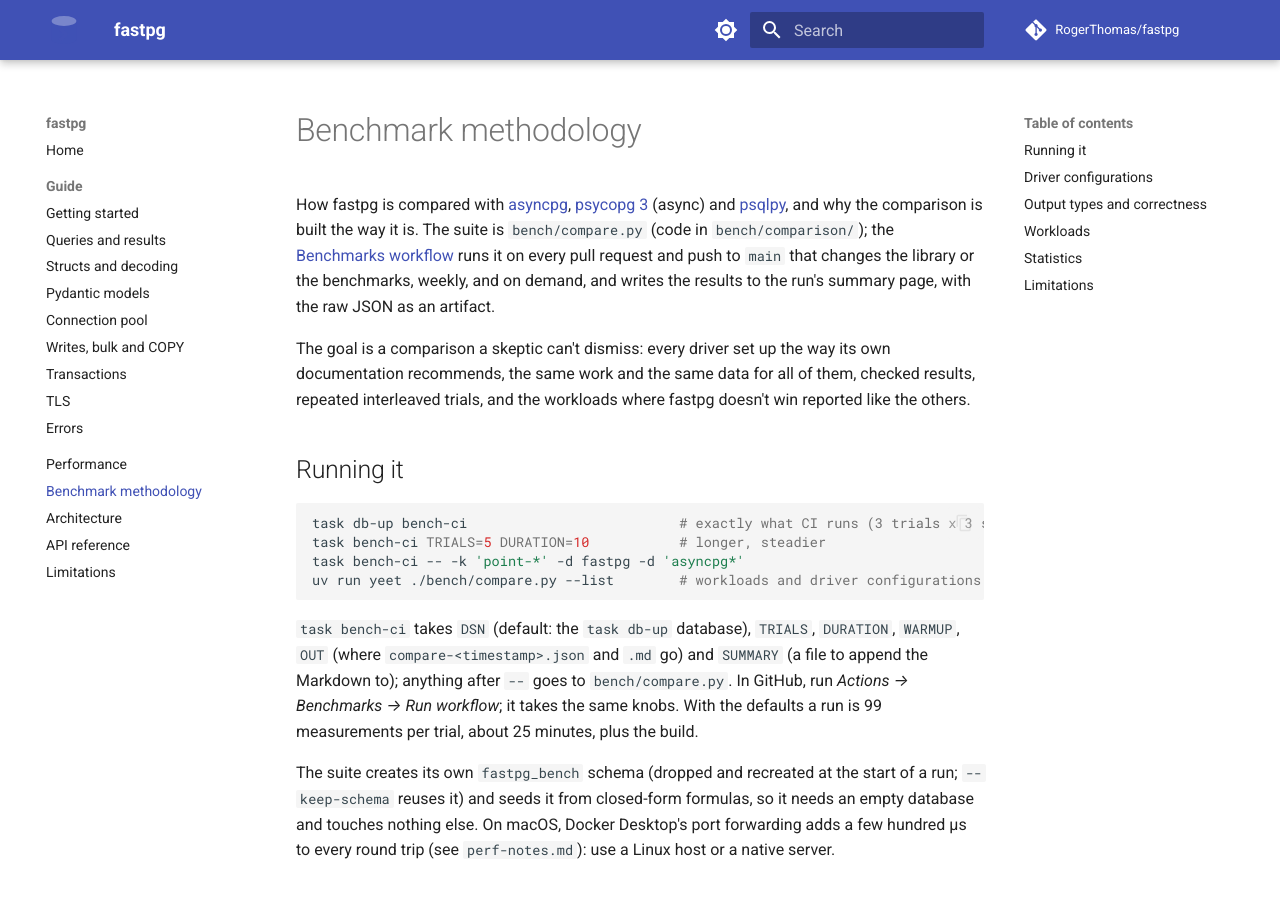
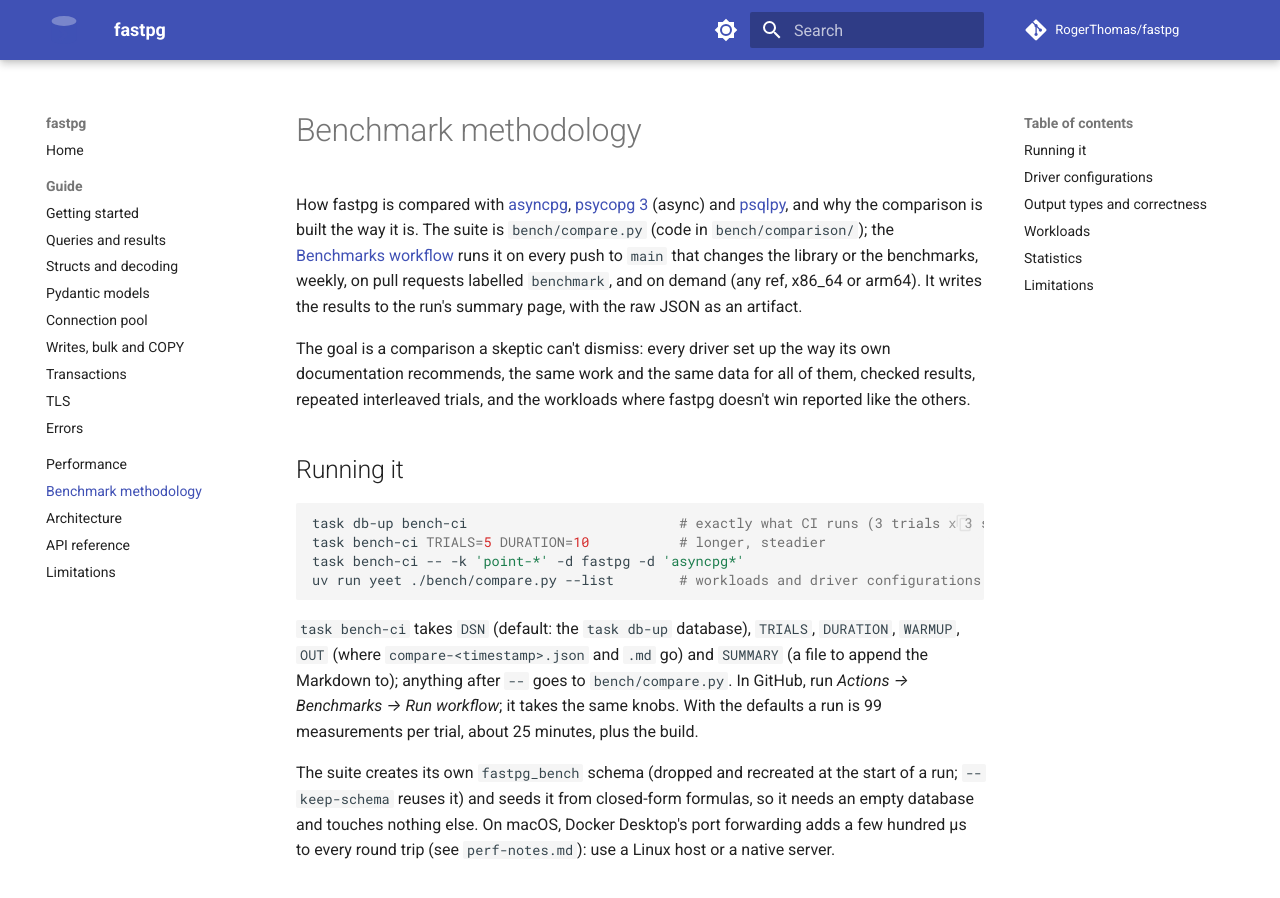
Before and after one commit to RogerThomas/fastpg, an MkDocs documentation site: the page built from docs/benchmarks.md, in a window 1280 px wide and 900 px high. Built offline with MkDocs 1.6.1 and Material for MkDocs 9.7.7, drawn with Linux system fonts in a browser that asks for light colours; comment, search, counter and statistics services are not loaded.

Commit message:
CI: benchmark pull requests only with the benchmark label; ref and runner inputs
A full run takes 25-30 minutes of a runner the pull request's own checks wait for, so a PR is
benchmarked once it has the benchmark label (and on each push after), not whenever it touches
src/. Pushes to main and the weekly run are unchanged. By hand: any ref, on x86_64 or arm64.
The service container's id reaches the run step through env, not template expansion (zizmor).

```diff
--- a/docs/benchmarks.md
+++ b/docs/benchmarks.md
@@ -5,9 +5,9 @@
 [psqlpy](https://github.com/psqlpy-python/psqlpy), and why the comparison is built the way it
 is. The suite is `bench/compare.py` (code in `bench/comparison/`); the
 [Benchmarks workflow](https://github.com/RogerThomas/fastpg/actions/workflows/benchmarks.yml)
-runs it on every pull request and push to `main` that changes the library or the benchmarks,
-weekly, and on demand, and writes the results to the run's summary page, with the raw JSON as
-an artifact.
+runs it on every push to `main` that changes the library or the benchmarks, weekly, on pull
+requests labelled `benchmark`, and on demand (any ref, x86_64 or arm64). It writes the results
+to the run's summary page, with the raw JSON as an artifact.
 
 The goal is a comparison a skeptic can't dismiss: every driver set up the way its own
 documentation recommends, the same work and the same data for all of them, checked results,
```
Also changed, not shown: README.md (+1 -1 lines), 1 other file.
